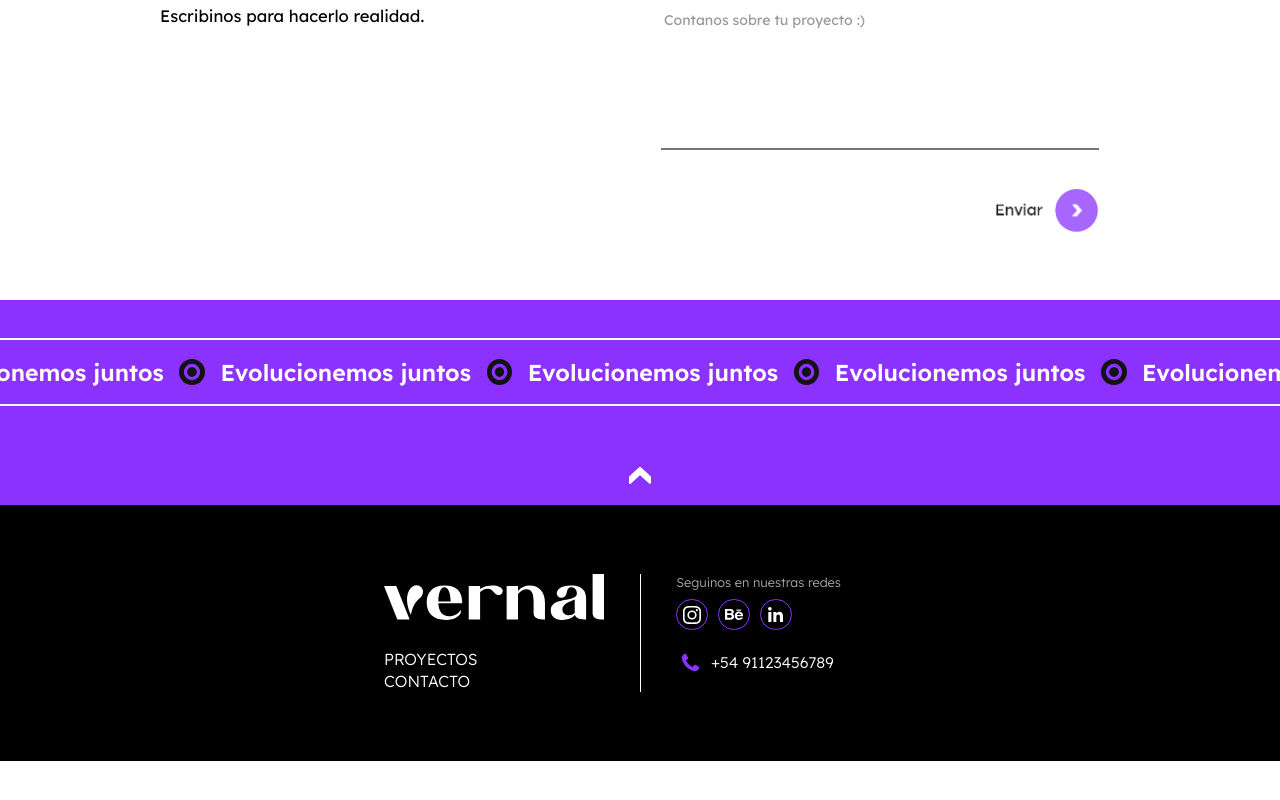
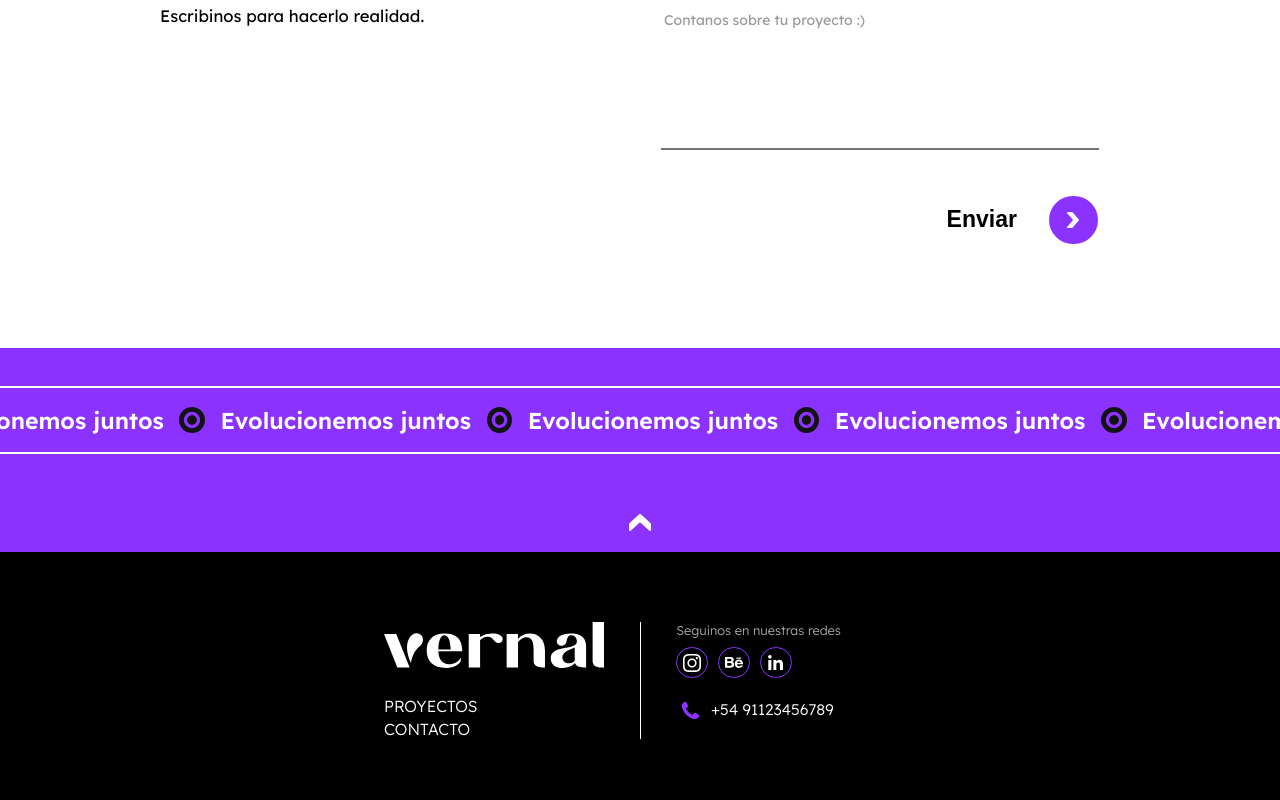
Before and after one commit to vitto-tezza/vernal-studio, a React (Create React App) app: page / in a window 1280 px wide. Shown: the part 4125-4925 px from the top of the page. Before the commit the page ends 4886 px from the top, so only its background shows below. Built offline with nearby package versions, Linux system fonts and the light colour scheme.

Commit message:
reset del form

```diff
--- a/src/components/Contact/Contact.css
+++ b/src/components/Contact/Contact.css
@@ -72,16 +72,36 @@
 .contact-coment::placeholder {
   color: #999;
 }
+.contact-button-container {
+  color: #fff;
+  display: flex;
+  justify-content: center;
+  align-items: center;
+  width: 60%;
+  margin: 2vw auto 15vw;
+}
 .contact-button-submit {
-  border: 2px solid black;
+  color: #000;
   border: none;
   background-color: transparent;
-  cursor: pointer;
-  margin-bottom: 8vw;
-  outline: none;
+  font-size: 100%;
+  font-weight: 600;
+  display: flex;
+  justify-content: center;
+  align-items: center;
+  width: 60%;
+  margin: 5vw auto 0;
 }
 .contact-button-submit-img {
-  width: 30vw;
+  width: 14vw;
+  height: 14vw;
+  margin-left: 2.5vw;
+  background-color: #8c32ff;
+  border-radius: 100vw;
+  background-image: url(../../utils/images/projects-morearrow.svg);
+  background-size: 25%;
+  background-position: center;
+  background-repeat: no-repeat;
 }
 @media screen and (min-width: 1199px) {
   .container-contact {
@@ -151,14 +171,20 @@
     margin-bottom: 3vw;
     border-bottom: 0.2vw solid #777;
   }
+  .contact-button-container {
+    margin-top: -0.5vw;
+    margin-right: -3.6vw;
+    margin-bottom: 3vw;
+  }
   .contact-button-submit {
-    margin-left: 26vw;
-    margin-bottom: 0;
-    border: none;
-    background-color: transparent;
+    font-size: 1.8vw;
+    margin-top: 1vw;
     cursor: pointer;
   }
   .contact-button-submit-img {
-    width: 8vw;
+    width: 3.8vw;
+    height: 3.8vw;
+    margin-left: 2.5vw;
+    cursor: pointer;
   }
 }
--- a/src/components/Contact/Contact.js
+++ b/src/components/Contact/Contact.js
@@ -1,8 +1,6 @@
 import React, { useState } from "react";
 /*css*/
 import "./Contact.css";
-/*images*/
-import buttonContact from "../../utils/images/button-contact.png";
 
 const Contact = () => {
   const [datos, setDatos] = useState({
@@ -20,12 +18,14 @@ const Contact = () => {
 
   const enviarDatos = (event) => {
     event.preventDefault();
-    /*console.log(
-      datos.inp_name + " " + datos.inp_email + " " + datos.inp_mensaje
-    );*/
     fetch("https://formsubmit.co/ajax/vittorio.tezza93@gmail.com", {
       method: "post",
       body: new FormData(event.target),
+    });
+    setDatos({
+      inp_name: "",
+      inp_email: "",
+      inp_mensaje: "",
     });
   };
 
@@ -54,6 +54,7 @@ const Contact = () => {
           name="inp_name"
           placeholder="¿Cuál es tu nombre?"
           onChange={handleInputChange}
+          value={datos.inp_name}
           required
         />
         <input
@@ -62,6 +63,7 @@ const Contact = () => {
           name="inp_email"
           placeholder="¿Cuál es tu correo electrónico?"
           onChange={handleInputChange}
+          value={datos.inp_email}
           required
         />
         <textarea
@@ -69,14 +71,12 @@ const Contact = () => {
           name="inp_mensaje"
           placeholder="Contanos sobre tu proyecto :)"
           onChange={handleInputChange}
+          value={datos.inp_mensaje}
           required
         ></textarea>
-        <div>
+        <div className="contact-button-container">
           <button className="contact-button-submit" type="submit" id="submit">
-            <img
-              className="contact-button-submit-img"
-              src={buttonContact}
-            ></img>
+            Enviar <div className="contact-button-submit-img"></div>
           </button>
         </div>
       </form>
```
